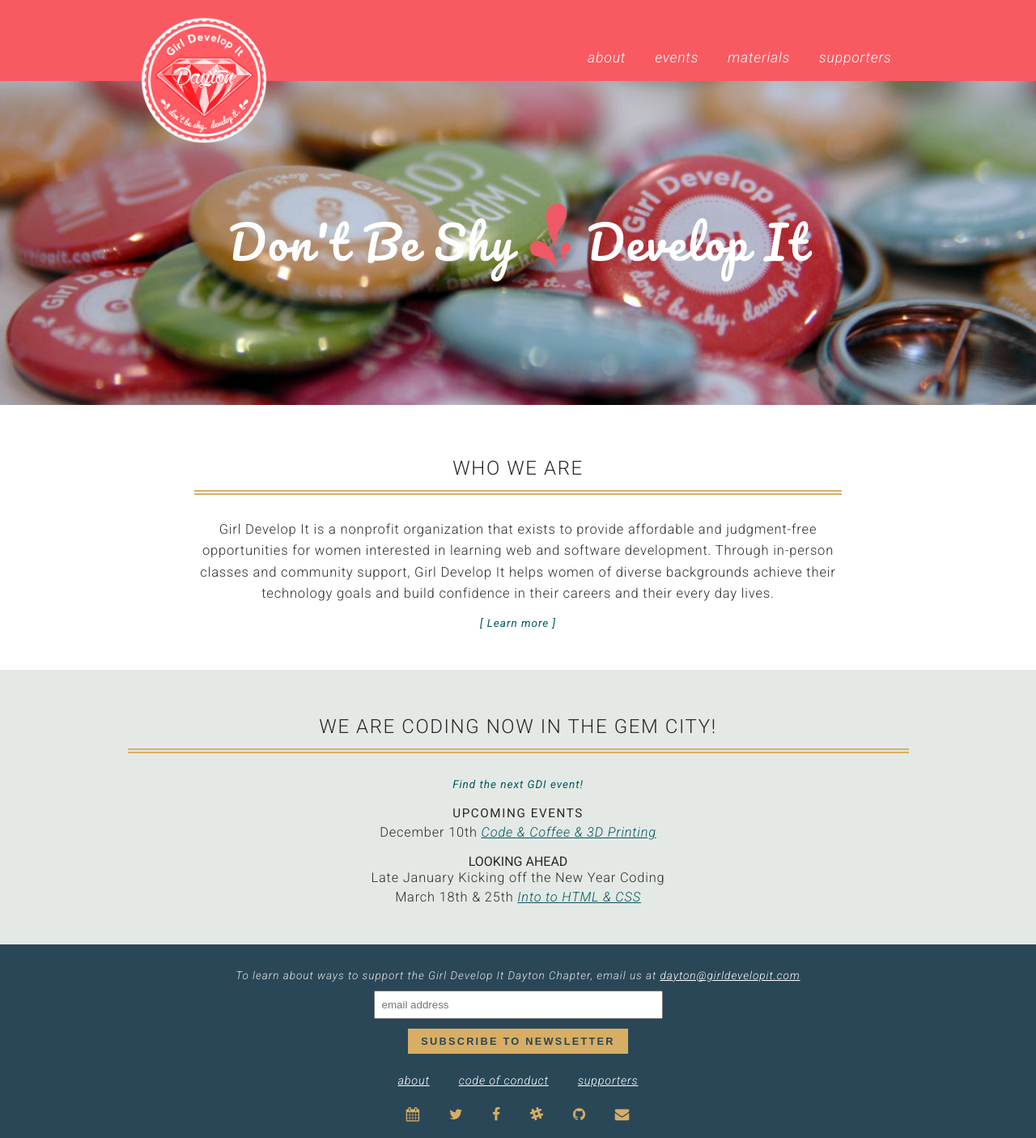
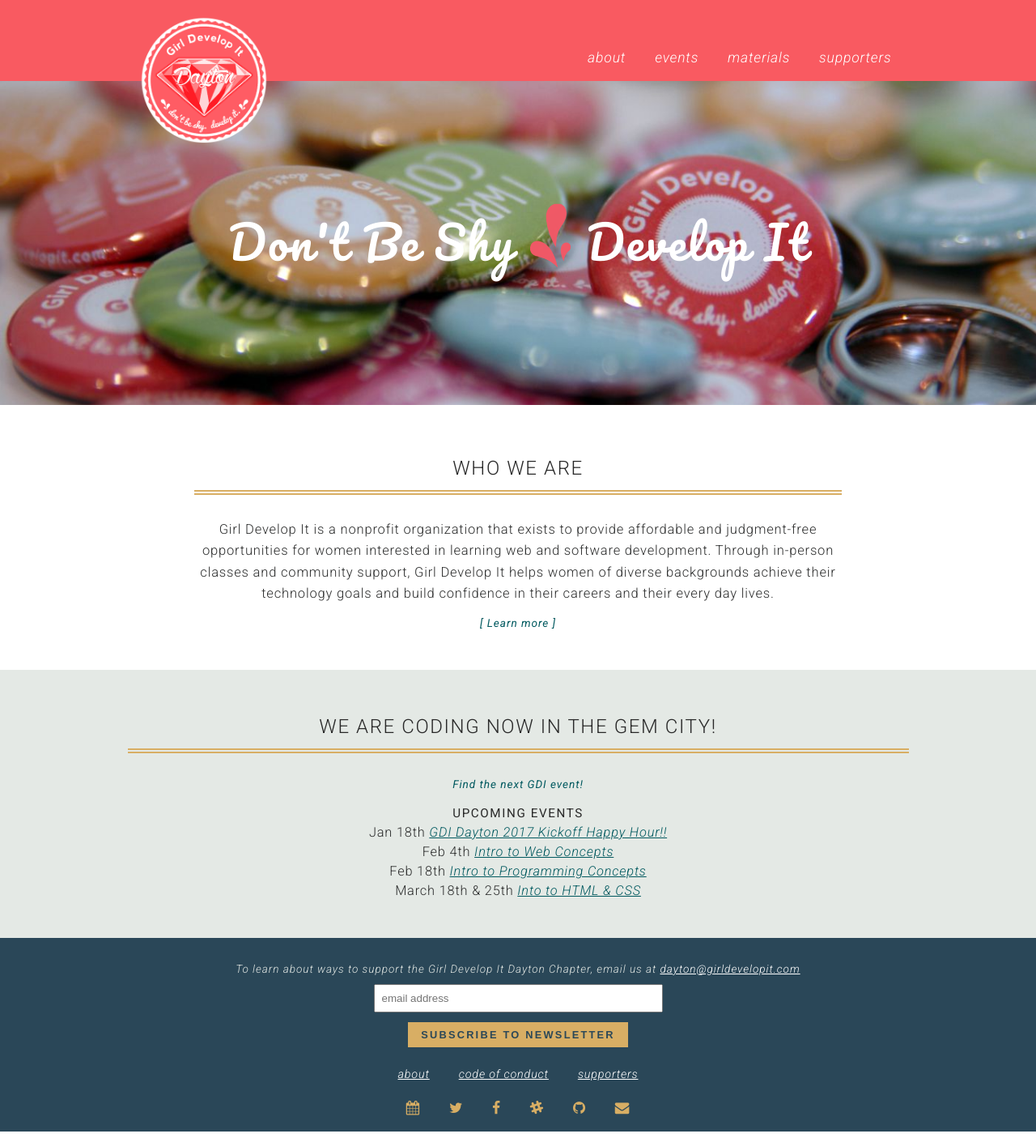
Before and after one commit to dytcodetogether/gdidayton, a Jekyll site: the page built from index.html, in a window 1280 px wide. Shown: the whole page at 81% size. Built offline with Jekyll 4.4.1, drawn with Linux system fonts in a browser that asks for light colours; nearby versions of some CDN libraries.

Commit message:
Added hello computer curiculum

```diff
--- a/index.html
+++ b/index.html
@@ -33,11 +33,14 @@
       <div class="container" style="padding:1em">
         <h3>Upcoming events</h3>
 	  <p>
-	   December 10th <a href="http://www.meetup.com/Girl-Develop-It-Dayton/events/235348781/"> Code & Coffee & 3D Printing</a>
+	   Jan 18th <a href="https://www.meetup.com/Girl-Develop-It-Dayton/events/236804918/">GDI Dayton 2017 Kickoff Happy Hour!!</a>
 	  </p>
-	      <br/>
-	 <h4>Looking ahead</h4>
-	      <p>Late January Kicking off the New Year Coding</p>
+	  <p>
+	   Feb 4th <a href="https://www.meetup.com/Girl-Develop-It-Dayton/events/236635374/">Intro to Web Concepts</a>
+	  </p>
+	   <p>
+	   Feb 18th <a href="https://www.meetup.com/Girl-Develop-It-Dayton/events/236635178/">Intro to Programming Concepts</a>
+	  </p>
 	  <p>
 	   March 18th & 25th <a href="http://www.meetup.com/Girl-Develop-It-Dayton/events/234840799/"> Into to HTML & CSS </a>
 	  </p>
```
